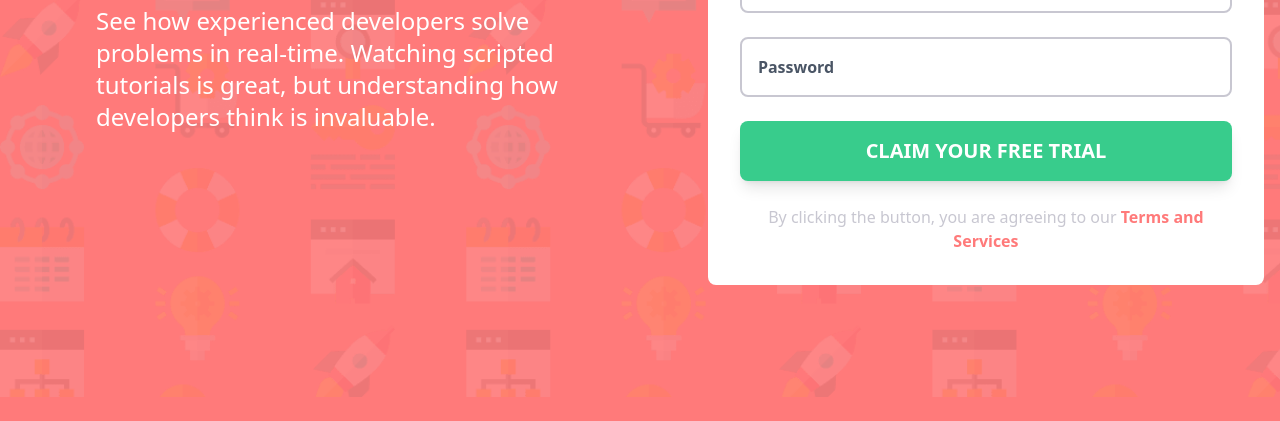
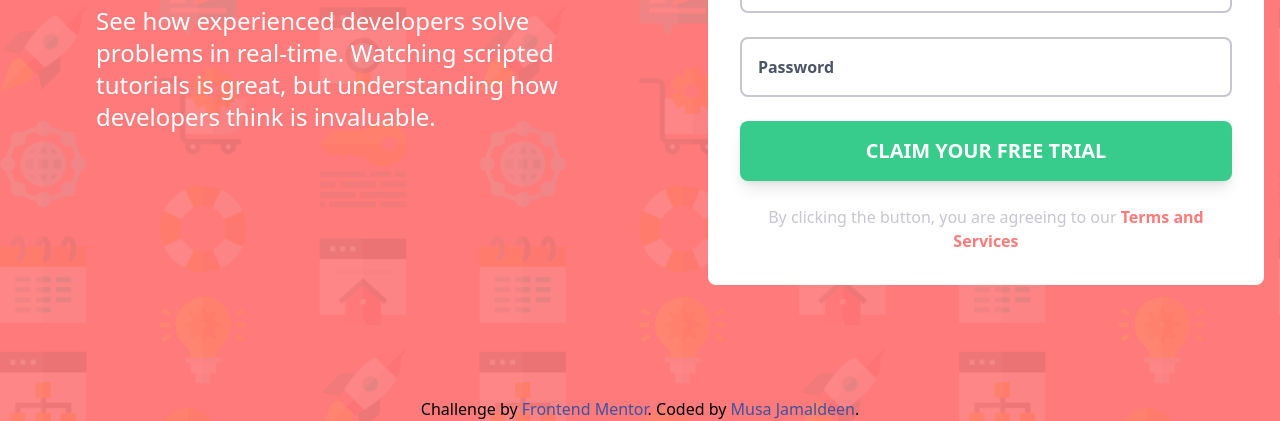
Before and after one commit to Jd33n27/intro-component-with-signup-form, a plain HTML site: page index.html in a window 1280 px wide. Shown: the part 443-864 px from the top of the page. Before the commit the page ends 840 px from the top, so only its background shows below. Drawn offline with Linux system fonts and the light colour scheme.

Commit message:
Update: Fixed conatiner issue

```diff
--- a/css/main.css
+++ b/css/main.css
@@ -23,3 +23,12 @@
   /* Font */
   --fonts-Poppins: "Poppins";
 }
+
+.attribution {
+  font-size: 1rem;
+  text-align: center;
+}
+.attribution a {
+  color: hsl(228, 45%, 44%);
+  cursor: pointer;
+}
--- a/index.html
+++ b/index.html
@@ -11,20 +11,12 @@
       href="./images/favicon-32x32.png"
     />
     <link rel="stylesheet" href="./css/output.css" />
+    <link rel="stylesheet" href="./css/main.css" />
 
     <title>Frontend Mentor | Intro component with sign up form</title>
-    <style>
-      .attribution {
-        font-size: 11px;
-        text-align: center;
-      }
-      .attribution a {
-        color: hsl(228, 45%, 44%);
-      }
-    </style>
   </head>
   <body
-    class="flex justify-center font-Poppins bg-[url(/images/bg-intro-mobile.png)] bg-cover bg-Red-400 bg-no-repeat md:bg-[url(/images/bg-intro-desktop.png)]"
+    class="flex flex-col justify-center font-Poppins bg-[url(/images/bg-intro-mobile.png)] bg-cover bg-Red-400 bg-no-repeat md:bg-[url(/images/bg-intro-desktop.png)]"
   >
     <!-- main container -->
     <section
@@ -106,13 +98,15 @@
       </div>
     </section>
 
-    <!-- <footer>
+    <footer>
       <p class="attribution">
         Challenge by
-        <a href="https://www.frontendmentor.io?ref=challenge" target="_blank"
+        <a
+          href="https://www.frontendmentor.io/challenges/intro-component-with-signup-form-5cf91bd49edda32581d28fd1"
+          target="_blank"
           >Frontend Mentor</a
-        >. Coded by <a href="#">Your Name Here</a>.
+        >. Coded by <a href="https://github.com/jd33n27">Musa Jamaldeen</a>.
       </p>
-    </footer> -->
+    </footer>
   </body>
 </html>
```
Also changed, not shown: css/output.css.
